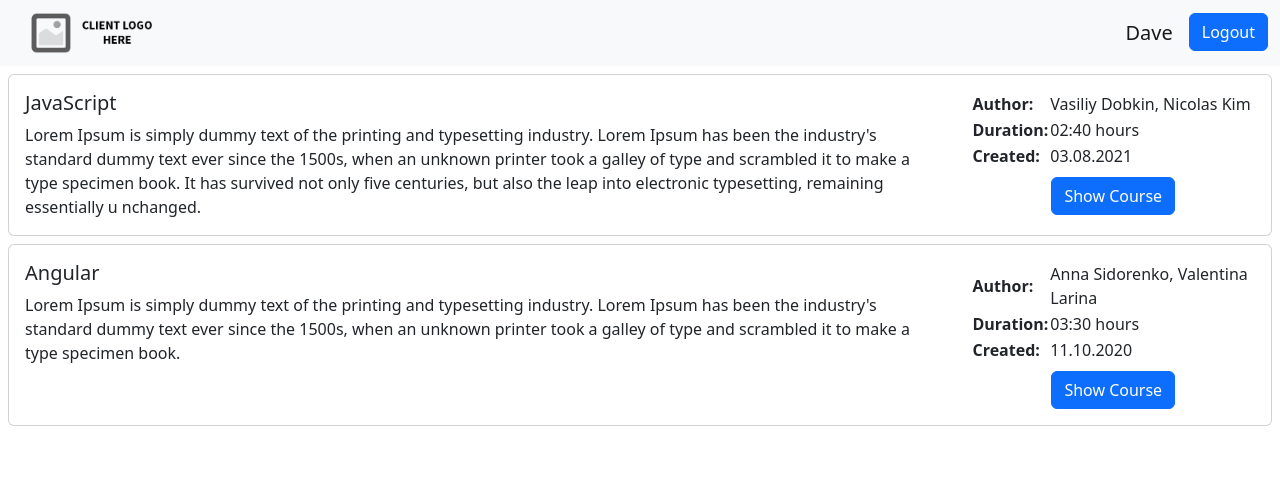
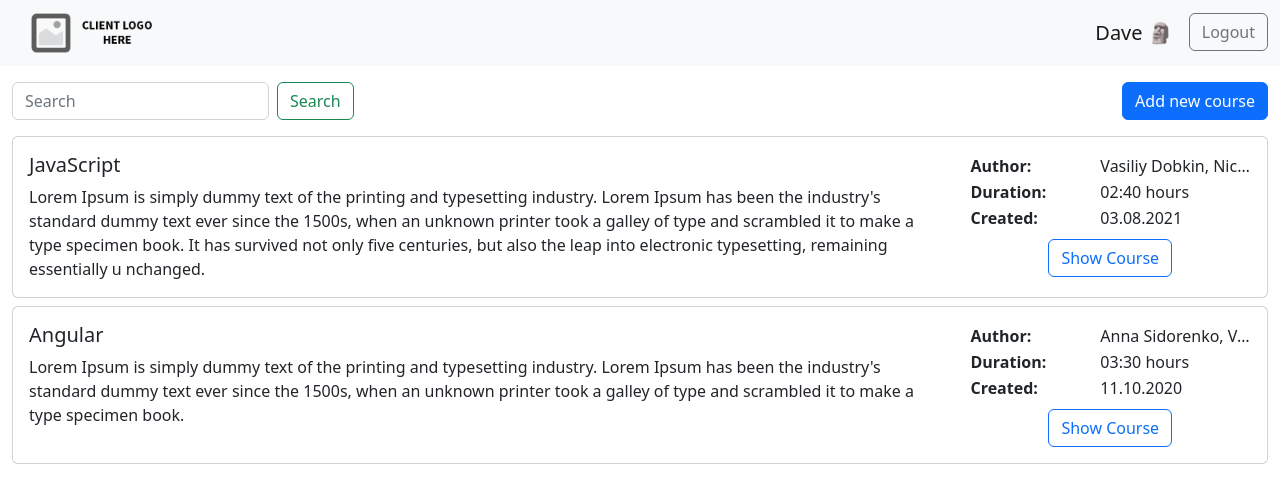
Before and after one commit to evgeniy-khlopin/courses-app, a React (Create React App) app: page / in a window 1280 px wide. Shown: the top 502 px of the page. Built offline with nearby package versions, Linux system fonts and the light colour scheme.

Commit message:
Add Courses component

```diff
--- /dev/null
+++ b/jsconfig.json
@@ -0,0 +1,6 @@
+{
+  "compilerOptions": {
+      "baseUrl": "src"
+  },
+  "include": ["src"]
+}
--- a/src/App.jsx
+++ b/src/App.jsx
@@ -1,14 +1,17 @@
-import CourseCard from './components/Courses/components/CourseCard/CourseCard';
+import Courses from './components/Courses/Courses';
 import Header from './components/Header/Header';
 import * as Constants from './constants';
 
 function App() {
 	return (
 		<div>
-			<Header></Header>
-			{Constants.mockedCoursesList.map((course, index) => (
-				<CourseCard courseData={course} key={index}></CourseCard>
-			))}
+			<div className='mb-2'>
+				<Header></Header>
+			</div>
+			<Courses
+				authorsList={Constants.mockedAuthorsList}
+				coursesList={Constants.mockedCoursesList}
+			></Courses>
 		</div>
 	);
 }
--- a/src/common/Button/Button.jsx
+++ b/src/common/Button/Button.jsx
@@ -1,9 +1,11 @@
 import React from 'react';
 
 const Button = (props) => {
+	const className = props.className || 'btn btn-primary';
+
 	return (
 		<div>
-			<button className='btn btn-primary' onClick={props.onClick}>
+			<button className={className} onClick={props.onClick}>
 				{props.buttonText}
 			</button>
 		</div>
--- a/src/components/Courses/Courses.jsx
+++ b/src/components/Courses/Courses.jsx
@@ -1,7 +1,31 @@
 import React from 'react';
+import CourseCard from './components/CourseCard/CourseCard';
+import Button from 'common/Button/Button';
+import SearchBar from './components/SearchBar/SearchBar';
 
 const Courses = (props) => {
-	return <div></div>;
+	return (
+		<>
+			<nav className='navbar mb-2'>
+				<div className='container-fluid'>
+					<SearchBar></SearchBar>
+					<div className='d-flex'>
+						<Button buttonText='Add new course'></Button>
+					</div>
+				</div>
+			</nav>
+			<div className='container-fluid'>
+				{props.coursesList.map((course, index) => (
+					<div className='mb-2' key={index}>
+						<CourseCard
+							courseData={course}
+							authorsList={props.authorsList}
+						></CourseCard>
+					</div>
+				))}
+			</div>
+		</>
+	);
 };
 
 export default Courses;
--- /dev/null
+++ b/src/components/Courses/components/CourseCard/CourseCard.css
@@ -0,0 +1,10 @@
+table {
+  width: 100%;
+}
+
+.overflow {
+  max-width: 0;
+  text-overflow: ellipsis;
+  overflow: hidden;
+  white-space: nowrap;
+}
--- a/src/components/Courses/components/CourseCard/CourseCard.jsx
+++ b/src/components/Courses/components/CourseCard/CourseCard.jsx
@@ -1,7 +1,7 @@
 import React from 'react';
-import Button from '../../../../common/Button/Button';
+import Button from 'common/Button/Button';
 import { format } from 'date-fns';
-import * as Constants from '../../../../constants';
+import './CourseCard.css';
 
 const convertDate = function (date) {
 	return format(new Date(date), 'dd.MM.yyyy');
@@ -16,16 +16,14 @@ const convertDuration = function (minutes) {
 	return `${timeString} ${hours}`;
 };
 
-const authorNamesByIds = function (authorIds) {
-	const authors = Constants.mockedAuthorsList.filter((author) =>
-		authorIds.includes(author.id)
-	);
+const authorNamesByIds = function (authorsList, authorIds) {
+	const authors = authorsList.filter((author) => authorIds.includes(author.id));
 	return authors.map((author) => author.name).join(', ');
 };
 
 const CourseCard = (props) => {
 	return (
-		<div className='card m-2'>
+		<div className='card'>
 			<div className='d-flex'>
 				<div className='col-md-9'>
 					<div className='card-body'>
@@ -41,7 +39,12 @@ const CourseCard = (props) => {
 									<td>
 										<b>Author:</b>
 									</td>
-									<td>{authorNamesByIds(props.courseData.authors)}</td>
+									<td className='overflow'>
+										{authorNamesByIds(
+											props.authorsList,
+											props.courseData.authors
+										)}
+									</td>
 								</tr>
 								<tr>
 									<td>
@@ -59,7 +62,10 @@ const CourseCard = (props) => {
 						</table>
 
 						<div className='d-flex justify-content-center'>
-							<Button buttonText='Show Course'></Button>
+							<Button
+								buttonText='Show Course'
+								className='btn btn-outline-primary'
+							></Button>
 						</div>
 					</div>
 				</div>
--- a/src/components/Courses/components/SearchBar/SearchBar.jsx
+++ b/src/components/Courses/components/SearchBar/SearchBar.jsx
@@ -1,7 +1,18 @@
 import React from 'react';
+import Button from 'common/Button/Button';
 
 const SearchBar = (props) => {
-	return <div></div>;
+	return (
+		<form className='d-flex' role='search'>
+			<input
+				className='form-control me-2'
+				type='search'
+				placeholder='Search'
+				aria-label='Search'
+			></input>
+			<Button className='btn btn-outline-success' buttonText='Search'></Button>
+		</form>
+	);
 };
 
 export default SearchBar;
--- a/src/components/Header/Header.jsx
+++ b/src/components/Header/Header.jsx
@@ -1,6 +1,6 @@
 import React from 'react';
 import Logo from './components/Logo/Logo';
-import Button from '../../common/Button/Button';
+import Button from 'common/Button/Button';
 
 const Header = (props) => {
 	return (
@@ -10,8 +10,11 @@ const Header = (props) => {
 					<Logo></Logo>
 				</a>
 				<div className='d-flex justify-content-end'>
-					<div className='navbar-brand'>Dave</div>
-					<Button buttonText='Logout'></Button>
+					<div className='navbar-brand'>Dave 🗿</div>
+					<Button
+						buttonText='Logout'
+						className='btn btn-outline-secondary'
+					></Button>
 				</div>
 			</div>
 		</nav>
```
